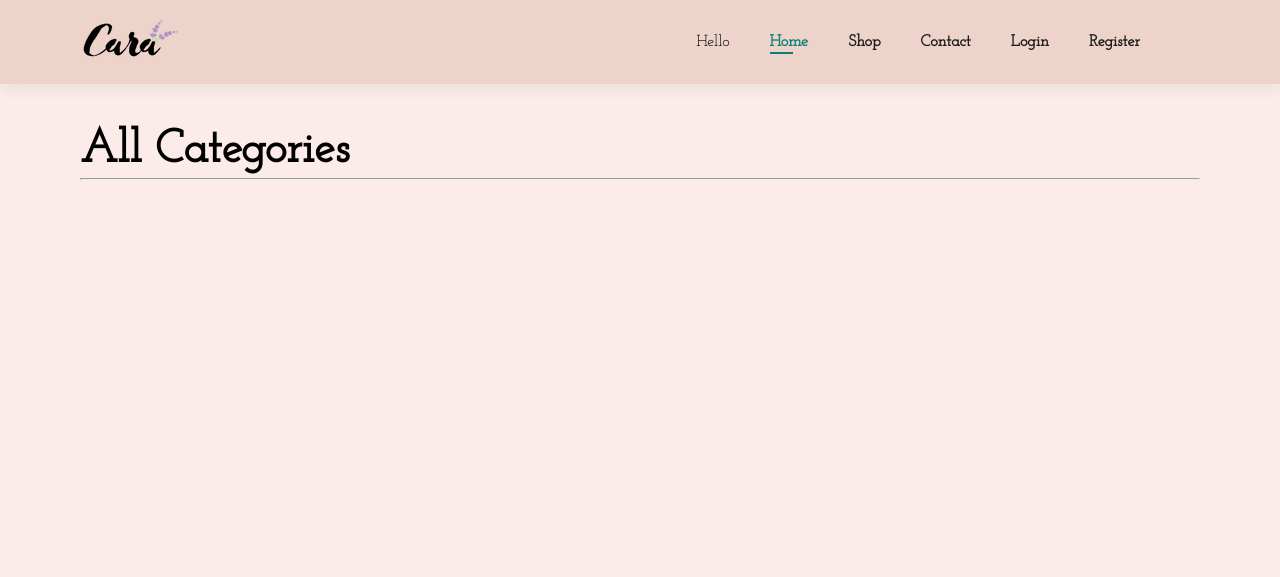
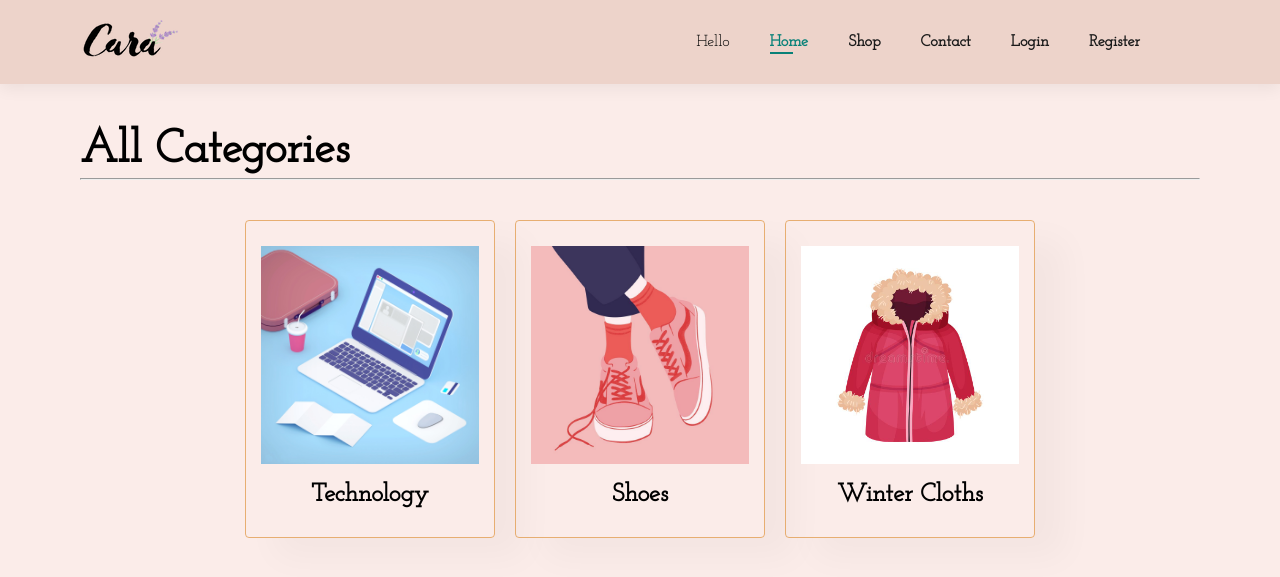
Before and after one commit to deepankarck2/Mini-Ebay-Project, a Django app: page /categories/ in a window 1280 px wide. Shown: the top 577 px of the page. Run offline with Django 4.2, Linux system fonts and the light colour scheme; data comes from the database, SQL or seed files in the repository; both versions use the stored data as it was after the commit; some libraries are stand-ins or nearby versions.

Commit message:
added category page

```diff
--- a/MiniEbay/urls.py
+++ b/MiniEbay/urls.py
@@ -18,7 +18,8 @@ from django.urls import path
 from django.urls import include
 from users import views as user_views
 from django.contrib.auth import views as auth_views
-
+from django.conf import settings
+from django.conf.urls.static import static
 urlpatterns = [
     path('admin/', admin.site.urls),
     path('', include('store.urls')),
@@ -28,3 +29,5 @@ urlpatterns = [
     path('logout/', auth_views.LogoutView.as_view(template_name='users/logout.html'), name='logout'),
     path('profile/', user_views.profile, name='profile'),
 ]
+if settings.DEBUG:
+    urlpatterns+= static(settings.MEDIA_URL, document_root = settings.MEDIA_ROOT)
--- /dev/null
+++ b/store/static/store/category_styles.css
@@ -0,0 +1,32 @@
+.cards{
+  display: flex;
+  flex-direction: row;
+  align-items: center;
+  justify-content: center;
+}
+
+.card{
+  width: 250px;
+  text-align: center;
+  padding: 25px 15px;
+  box-shadow: 30px 20px 34px rgba(0,0,0,0.03);
+  border: 1px solid #e19948bd;
+  border-radius: 4px;
+  margin: 40px 10px;
+}
+.card:hover{
+  box-shadow: 10px 10px 54px rgba(70, 62, 221, 0.1);
+}
+
+.card img{
+    width: 100%;   /*to make it responsive */
+    margin-bottom: 10px;
+}
+
+.cat_link{
+  text-decoration: none;
+  color: black;
+}
+.cat_link:visited{
+  color: rgb(46, 46, 196);
+}
--- a/store/templates/store/base.html
+++ b/store/templates/store/base.html
@@ -4,7 +4,9 @@
     <head>
         <meta charset="utf-8">
         <meta http-equiv="X-UA-Compatible" content="IE=edge">
-        <title>Ecommerce Website</title>
+        <!-- Title & Favicon-->
+        <title>Mini-Ebay</title>
+        <link rel="icon" type="image/x-icon" href="https://www.ccpc.ie/consumers/wp-content/uploads/sites/2/2020/11/shopping-graphic.png">
         <meta name="description" content="">
         <meta name="viewport" content="width=device-width, initial-scale=1">
         <link rel="stylesheet" href="https://cdnjs.cloudflare.com/ajax/libs/font-awesome/6.1.1/css/all.css"/> <!-- Font awesome-->
@@ -12,6 +14,7 @@
         <link href='https://css.gg/shopping-bag.css' rel='stylesheet'>
         <link rel="stylesheet" href="https://cdnjs.cloudflare.com/ajax/libs/font-awesome/4.7.0/css/font-awesome.min.css">
         <link rel="stylesheet" href="{% static 'store/store_styles.css' %}">
+        <link rel="stylesheet" href="{% static 'store/category_styles.css' %}">
     </head>
     <body>
         <section id="header">
@@ -20,7 +23,7 @@
                 <ul id="navbar">
                     <li> Hello {{ user.username }} </li>
                     <li><a href="{% url 'store-home' %}" class="active">Home</a></li>
-                    <li><a href="#">Shop</a></li>
+                    <li><a href="{% url 'store-categories' %}">Shop</a></li>
                     <li><a href="#">Contact</a></li>
 
                     <!-- For Conditional LOGIN View -->
--- a/store/templates/store/categories.html
+++ b/store/templates/store/categories.html
@@ -4,5 +4,17 @@
 <div class="section-p1">
     <h2>All Categories</h2>
     <hr>
+    <div class="cards">
+        {% for item in category %}
+                <div class="card">
+                    <div>
+                        <img class="image" src="{{ item.image.url }}" alt="category-image"/>
+                    </div>
+                    <div>
+                        <a href="#" class="cat_link"><h4>{{ item.name }} </a>
+                    </h4></div>
+                </div>
+        {% endfor %}
+    </div>
 </div>
 {% endblock content %}
--- a/store/views.py
+++ b/store/views.py
@@ -1,7 +1,11 @@
 from django.shortcuts import render
-
+from .models import Category, Product
 def home(request):
     return render(request, 'store/home.html')
 
 def categories(request):
-    return render(request, 'store/categories.html')
+    category = Category.objects.filter(status=0)
+    context = {
+        'category' : category
+    }
+    return render(request, 'store/categories.html', context)
```
Also changed, not shown: db.sqlite3, media/uploads_category/2022-11-19_180831winter.jpg (added).
